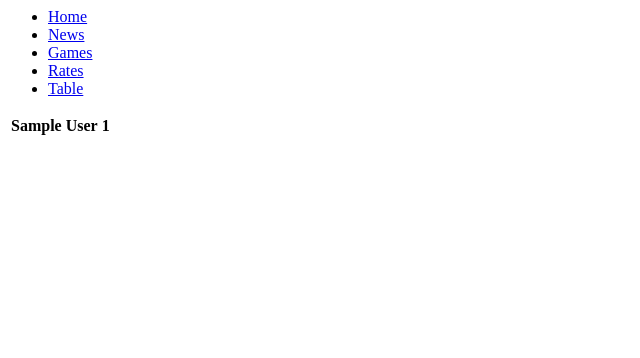
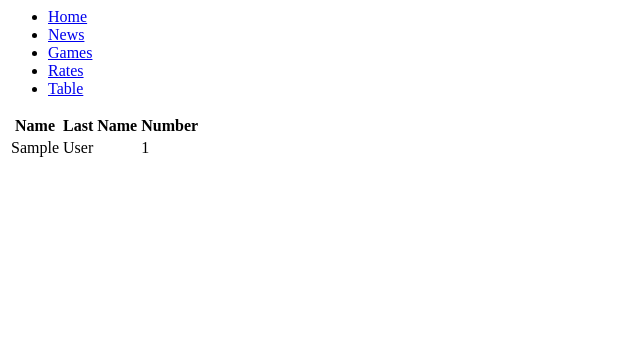
Before and after one commit to fallprojects/DanilProject, a Django app: page /team/1/ in a window 1280 px wide. Shown: the top 358 px of the page, without its empty margins (0-640 px from the left). Run offline with Django 3.2, Linux system fonts and the light colour scheme; tables that the repository leaves empty hold one stand-in row (values such as "Sample post"); lists and menus that the app fills with data are empty.

```diff
--- a/Football/api/templates/api/team.html
+++ b/Football/api/templates/api/team.html
@@ -7,12 +7,17 @@
     <title>Football</title>
 </head>
 <body>
-<table>
+<table class="table table-sm">
+    <tr>
+        <th>Name</th>
+        <th>Last Name</th>
+        <th>Number</th>
+    </tr>
   {% for command in command %}
 <tr>
-    <th>{{ command.first_name }}</th>
-    <th>{{ command.last_name }}</th>
-    <th>{{ command.number }}</th>
+    <td>{{ command.first_name }}</td>
+    <td>{{ command.last_name }}</td>
+    <td>{{ command.number }}</td>
 </tr>
 {% endfor %}
 </table>
```
